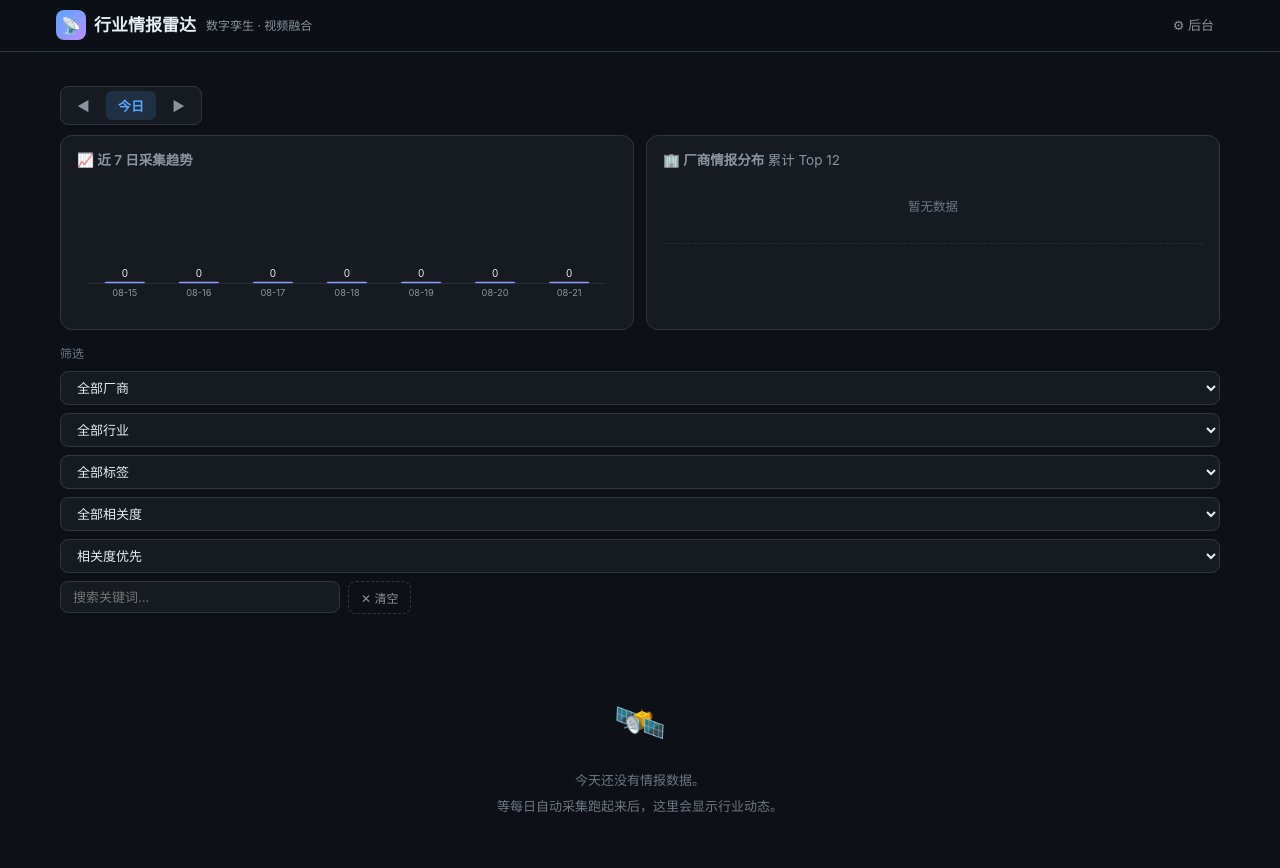
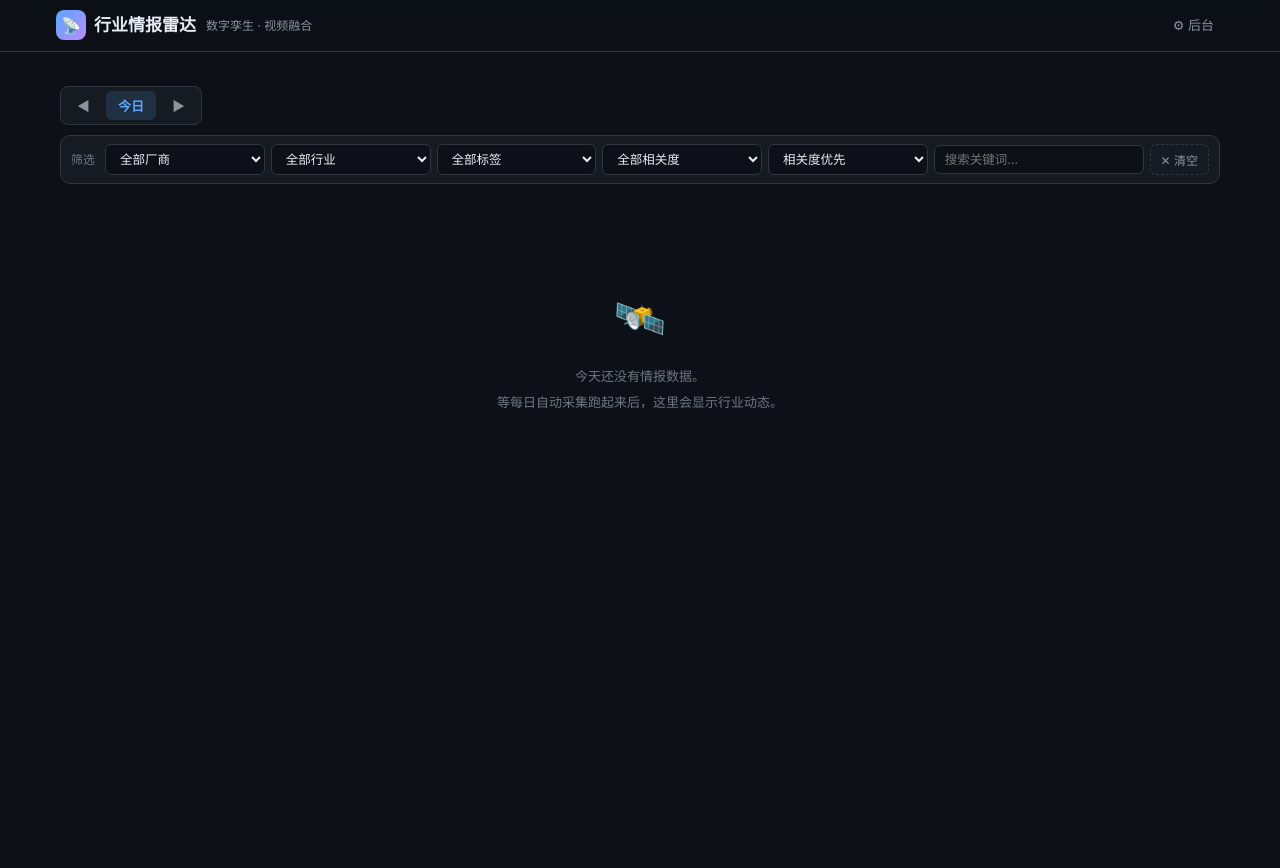
Before and after one commit to angeldebaba/intel-radar, a Flask app: page / in a window 1280 px wide. Shown: the top 868 px of the page. After the commit the page ends 409 px from the top, so only its background shows below. Run offline with Flask 3, Linux system fonts and the light colour scheme; data that the repository does not hold is empty; some libraries are stand-ins or nearby versions.

Commit message:
UX优化: 筛选单行+趋势后台化+卡片放大分页+缩略图
- 筛选区压缩为单行(内边距/字号/min-width 全面下调)
- 趋势仪表盘从公开页移到后台"概览"页签
- intelligence 表新增 image 字段(自动迁移老库),采集器在结果入库前
  抓文章页 og:image/twitter:image/首图作为缩略图
- 卡片改为大尺寸: 单列(>1100px 两列), padding/字号/摘要行数全部上调
- 卡片有图时横向布局(180x120 缩略图在左)
- /api/intelligence 支持 page/page_size,前端增加分页器(8条/页)

```diff
--- a/templates/index.html
+++ b/templates/index.html
@@ -42,25 +42,29 @@ header.topbar{position:sticky;top:0;z-index:100;background:rgba(13,17,23,.92);ba
 .stat-chip b{color:var(--text);margin:0 2px;}
 
 /* ===== 筛选栏 ===== */
-.filters{display:flex;gap:8px;flex-wrap:wrap;margin-bottom:14px;align-items:center;}
-.filters select,.filters input[type=text]{background:var(--bg2);border:1px solid var(--border);color:var(--text);padding:7px 12px;border-radius:8px;font-size:13px;font-family:inherit;outline:none;min-width:110px;}
+.filters{display:flex;gap:6px;flex-wrap:wrap;margin-bottom:14px;align-items:center;padding:8px 10px;background:var(--bg2);border:1px solid var(--border);border-radius:10px;}
+.filters select,.filters input[type=text]{background:var(--bg);border:1px solid var(--border);color:var(--text);padding:6px 10px;border-radius:6px;font-size:12.5px;font-family:inherit;outline:none;min-width:0;flex:1 1 110px;max-width:160px;}
 .filters select:focus,.filters input:focus{border-color:var(--blue);}
-.filters input[type=text]{flex:1;min-width:140px;max-width:280px;}
-.filters .f-label{color:var(--text3);font-size:12px;}
-.filter-clear{background:none;border:1px dashed var(--border);color:var(--text2);padding:7px 12px;border-radius:8px;cursor:pointer;font-size:12px;}
+.filters input[type=text]{flex:1 1 160px;min-width:140px;max-width:220px;}
+.filters .f-label{color:var(--text3);font-size:12px;margin-right:4px;flex-shrink:0;font-weight:500;}
+.filter-clear{background:none;border:1px dashed var(--border);color:var(--text2);padding:6px 10px;border-radius:6px;cursor:pointer;font-size:12px;flex-shrink:0;}
 .filter-clear:hover{color:var(--blue);border-color:var(--blue);}
 
 /* ===== 情报卡片 ===== */
-.intel-grid{display:grid;grid-template-columns:1fr;gap:12px;}
-@media(min-width:768px){.intel-grid{grid-template-columns:1fr 1fr;}}
-@media(min-width:1024px){.intel-grid{grid-template-columns:1fr 1fr 1fr;}}
-.intel-card{background:var(--bg2);border:1px solid var(--border);border-radius:12px;padding:14px 16px;display:flex;flex-direction:column;gap:8px;transition:border-color .15s, transform .15s;}
+.intel-grid{display:grid;grid-template-columns:1fr;gap:14px;}
+@media(min-width:768px){.intel-grid{grid-template-columns:1fr;}}
+@media(min-width:1100px){.intel-grid{grid-template-columns:1fr 1fr;}}
+.intel-card{background:var(--bg2);border:1px solid var(--border);border-radius:12px;padding:16px 18px;display:flex;flex-direction:column;gap:10px;transition:border-color .15s, transform .15s;}
 .intel-card:hover{border-color:#3d4754;transform:translateY(-1px);}
+.intel-card.has-image{flex-direction:row;gap:16px;align-items:flex-start;}
+.intel-card.has-image .card-body{flex:1;min-width:0;display:flex;flex-direction:column;gap:10px;}
+.card-thumb{width:180px;height:120px;border-radius:8px;object-fit:cover;background:var(--bg3);flex-shrink:0;display:block;}
+@media(max-width:600px){.intel-card.has-image{flex-direction:column;}.card-thumb{width:100%;height:160px;}}
 .card-top{display:flex;align-items:flex-start;gap:10px;}
 .card-badge{display:flex;flex-direction:column;align-items:center;min-width:34px;gap:2px;}
 .rel-stars{color:var(--orange);font-size:11px;letter-spacing:-1px;white-space:nowrap;}
 .rel-num{color:var(--text3);font-size:10px;}
-.card-title{font-size:14.5px;font-weight:600;line-height:1.45;flex:1;}
+.card-title{font-size:15px;font-weight:600;line-height:1.5;flex:1;}
 .card-title a{color:var(--text);}
 .card-title a:hover{color:var(--blue);}
 .fav-btn{background:none;border:none;font-size:17px;cursor:pointer;color:var(--text3);padding:2px 4px;transition:all .15s;flex-shrink:0;}
@@ -72,7 +76,13 @@ header.topbar{position:sticky;top:0;z-index:100;background:rgba(13,17,23,.92);ba
 .chip-industry{background:rgba(57,197,207,.13);color:#5fd4dd;}
 .chip-tag{background:rgba(188,140,255,.13);color:#cba8ff;}
 .chip-src{background:var(--bg3);color:var(--text2);}
-.card-summary{color:var(--text2);font-size:12.5px;line-height:1.6;display:-webkit-box;-webkit-line-clamp:3;-webkit-box-orient:vertical;overflow:hidden;}
+.card-summary{color:var(--text2);font-size:13px;line-height:1.7;display:-webkit-box;-webkit-line-clamp:4;-webkit-box-orient:vertical;overflow:hidden;}
+.pagination{display:flex;justify-content:center;align-items:center;gap:6px;margin:18px 0 8px;flex-wrap:wrap;}
+.pagination button{background:var(--bg2);border:1px solid var(--border);color:var(--text);padding:6px 12px;border-radius:6px;cursor:pointer;font-size:13px;transition:all .15s;font-family:inherit;}
+.pagination button:hover:not(:disabled){border-color:var(--blue);color:var(--blue);}
+.pagination button.active{background:var(--blue);border-color:var(--blue);color:#fff;}
+.pagination button:disabled{opacity:.4;cursor:not-allowed;}
+.pagination .pg-info{color:var(--text3);font-size:12px;padding:0 8px;}
 .card-summary.expanded{-webkit-line-clamp:unset;}
 .card-foot{display:flex;justify-content:space-between;align-items:center;margin-top:auto;padding-top:6px;border-top:1px solid rgba(48,54,61,.5);}
 .card-foot .date{color:var(--text3);font-size:11.5px;}
@@ -209,19 +219,6 @@ table.tbl tr:hover td{background:rgba(88,166,255,.04);}
     <div class="stats" id="statsBar"></div>
   </div>
 
-  <!-- 趋势仪表盘 -->
-  <div class="dash-grid" id="dashGrid">
-    <div class="dash-card">
-      <h3>📈 近 7 日采集趋势</h3>
-      <div id="chartTrend"><div class="empty-mini">暂无数据</div></div>
-    </div>
-    <div class="dash-card">
-      <h3>🏢 厂商情报分布 <span class="hint" style="font-weight:400">累计 Top 12</span></h3>
-      <div id="chartVendor"><div class="empty-mini">暂无数据</div></div>
-      <div class="tag-cloud" id="tagCloud"></div>
-    </div>
-  </div>
-
   <!-- 筛选栏 -->
   <div class="filters" id="filterBar">
     <span class="f-label">筛选</span>
@@ -274,6 +271,17 @@ table.tbl tr:hover td{background:rgba(88,166,255,.04);}
   <!-- 概览 -->
   <div class="tab-panel" id="tab-overview">
     <div class="kv-grid" id="ovStats"></div>
+    <div class="dash-grid">
+      <div class="dash-card">
+        <h3>📈 近 7 日采集趋势</h3>
+        <div id="chartTrend"><div class="empty-mini">暂无数据</div></div>
+      </div>
+      <div class="dash-card">
+        <h3>🏢 厂商情报分布 <span class="hint" style="font-weight:400">累计 Top 12</span></h3>
+        <div id="chartVendor"><div class="empty-mini">暂无数据</div></div>
+        <div class="tag-cloud" id="tagCloud"></div>
+      </div>
+    </div>
     <div class="panel">
       <h3>今日情报预览 <span class="hint">相关度最高的前6条</span></h3>
       <div class="intel-grid" id="ovToday"></div>
@@ -391,7 +399,7 @@ table.tbl tr:hover td{background:rgba(88,166,255,.04);}
 </div><!-- /container -->
 
 <script>
-var state = { date: '', vendor: '', industry: '', tag: '', rel: '', keyword: '', sort: 'rel', isAdmin: false };
+var state = { date: '', vendor: '', industry: '', tag: '', rel: '', keyword: '', sort: 'rel', page: 1, isAdmin: false };
 var DAY_MS = 86400000;
 
 function todayStr(){ var d=new Date(); return d.getFullYear()+'-'+String(d.getMonth()+1).padStart(2,'0')+'-'+String(d.getDate()).padStart(2,'0'); }
@@ -417,7 +425,7 @@ function initRoute(){
 }
 
 /* ===== 公开页 ===== */
-function loadAll(){ loadDates(); loadStats(); loadFilters(); loadIntelligence(); loadTrend(); }
+function loadAll(){ loadDates(); loadStats(); loadFilters(); loadIntelligence(); }
 
 /* ===== 趋势仪表盘 ===== */
 function loadTrend(){
@@ -523,17 +531,34 @@ function loadIntelligence(){
   if(state.tag) qs+='&tag='+encodeURIComponent(state.tag);
   if(state.rel) qs+='&relevance='+state.rel;
   if(state.keyword) qs+='&q='+encodeURIComponent(state.keyword);
+  qs+='&page='+state.page+'&page_size=8';
   var grid=document.getElementById('intelGrid'), empty=document.getElementById('emptyState');
   grid.innerHTML='<div class="loading">📡 正在加载情报…</div>';
   empty.classList.add('hidden');
   api('/api/intelligence'+qs).then(function(res){
-    if(!res.ok || !res.data.length){ grid.innerHTML=''; empty.classList.remove('hidden'); return; }
+    if(!res.ok || !res.data.length){ grid.innerHTML=''; empty.classList.remove('hidden'); renderPager(0,1,1); return; }
     empty.classList.add('hidden');
     var list=res.data.slice();
     if(state.sort==='new'){ list.sort(function(a,b){ return b.id-a.id; }); }
     grid.innerHTML = list.map(cardHtml).join('');
+    renderPager(res.total, res.page, res.total_pages);
   }).catch(function(){ grid.innerHTML=''; empty.classList.remove('hidden'); });
 }
+function renderPager(total, page, totalPages){
+  var el=document.getElementById('pager');
+  if(!el){ el=document.createElement('div'); el.id='pager'; el.className='pagination'; var eg=document.getElementById('intelGrid'); if(eg && eg.parentNode) eg.parentNode.insertBefore(el, eg.nextSibling); }
+  if(!total){ el.innerHTML=''; return; }
+  var html='';
+  html += '<button onclick="goPage('+(page-1)+')" '+(page<=1?'disabled':'')+'>‹ 上一页</button>';
+  var start=Math.max(1,page-2), end=Math.min(totalPages,page+2);
+  if(start>1){ html += '<button onclick="goPage(1)">1</button>'; if(start>2) html += '<span class="pg-info">…</span>'; }
+  for(var i=start;i<=end;i++) html += '<button class="'+(i===page?'active':'')+'" onclick="goPage('+i+')">'+i+'</button>';
+  if(end<totalPages){ if(end<totalPages-1) html += '<span class="pg-info">…</span>'; html += '<button onclick="goPage('+totalPages+')">'+totalPages+'</button>'; }
+  html += '<button onclick="goPage('+(page+1)+')" '+(page>=totalPages?'disabled':'')+'>下一页 ›</button>';
+  html += '<span class="pg-info">共 '+total+' 条 / '+page+'/'+totalPages+'</span>';
+  el.innerHTML=html;
+}
+function goPage(p){ if(p<1) return; state.page=p; loadIntelligence(); var eg=document.getElementById('intelGrid'); if(eg) window.scrollTo({top:eg.offsetTop-100,behavior:'smooth'}); }
 function cardHtml(it){
   var stars='', i;
   for(i=0;i<5;i++) stars += i<it.relevance ? '★' : '☆';
@@ -543,19 +568,25 @@ function cardHtml(it){
   if(it.industry) chips+='<span class="chip chip-industry">'+it.industry+'</span>';
   if(it.source) chips+='<span class="chip chip-src">'+it.source+'</span>';
   var title = it.url ? '<a href="'+it.url+'" target="_blank">'+esc(it.title)+'</a>' : esc(it.title);
-  return '<div class="intel-card" id="card-'+it.id+'">'+
+  // 摘要：summary(200字) 优先， 否则用 description
+  var sumText = it.summary || it.description || '';
+  var thumb = it.image ? '<img class="card-thumb" src="'+esc(it.image)+'" loading="lazy" referrerpolicy="no-referrer" onerror="this.style.display=\'none\'">' : '';
+  var cls = thumb ? 'intel-card has-image' : 'intel-card';
+  var body =
+    '<div class="card-body">'+
       '<div class="card-top">'+
         '<div class="card-badge"><span class="rel-stars">'+stars+'</span><span class="rel-num">'+it.relevance+'/5</span></div>'+
         '<div class="card-title">'+title+'</div>'+
         '<button class="fav-btn'+(it.is_favorite?' on':'')+'" onclick="toggleFav('+it.id+',this)">'+(it.is_favorite?'★':'☆')+'</button>'+
       '</div>'+
       '<div class="card-meta">'+chips+tags+'</div>'+
-    '<div class="card-summary" id="sum-'+it.id+'">'+esc(it.summary||it.description||'')+'</div>'+
+      '<div class="card-summary" id="sum-'+it.id+'">'+esc(sumText)+'</div>'+
       '<div class="card-foot">'+
         '<span class="date">'+it.date+'</span>'+
-      (it.summary&&it.summary.length>80?'<button class="expand-btn" onclick="toggleSummary('+it.id+',this)">展开</button>':'')+
+        (sumText.length>100?'<button class="expand-btn" onclick="toggleSummary('+it.id+',this)">展开</button>':'')+
       '</div>'+
     '</div>';
+  return '<div class="'+cls+'" id="card-'+it.id+'">'+thumb+body+'</div>';
 }
 function toggleSummary(id,btn){
   var el=document.getElementById('sum-'+id);
@@ -610,7 +641,8 @@ function loadOverview(){
       '<div class="kv"><div class="num">'+s.favorites+'</div><div class="label">已收藏</div></div>'+
       '<div class="kv"><div class="num">'+s.vendors+'</div><div class="label">厂商覆盖</div></div>';
   });
-  api('/api/intelligence?date='+todayStr()+'&relevance=1').then(function(res){
+  loadTrend();
+  api('/api/intelligence?date='+todayStr()+'&relevance=1&page_size=6').then(function(res){
     var el=document.getElementById('ovToday');
     if(!res.ok || !res.data.length){ el.innerHTML='<div class="empty-state" style="padding:30px"><div class="big">🛰️</div><div class="tip">今日暂无数据，可去「采集推送」手动采集一次</div></div>'; return; }
     el.innerHTML=res.data.slice(0,6).map(cardHtml).join('');
@@ -833,15 +865,15 @@ function loadLogs(){
 }
 
 /* ===== 筛选事件绑定 ===== */
-document.getElementById('fVendor').addEventListener('change',function(){ state.vendor=this.value; loadIntelligence(); });
-document.getElementById('fIndustry').addEventListener('change',function(){ state.industry=this.value; loadIntelligence(); });
-document.getElementById('fTag').addEventListener('change',function(){ state.tag=this.value; loadIntelligence(); });
-document.getElementById('fRel').addEventListener('change',function(){ state.rel=this.value; loadIntelligence(); });
-document.getElementById('fSort').addEventListener('change',function(){ state.sort=this.value; loadIntelligence(); });
+document.getElementById('fVendor').addEventListener('change',function(){ state.vendor=this.value; state.page=1; loadIntelligence(); });
+document.getElementById('fIndustry').addEventListener('change',function(){ state.industry=this.value; state.page=1; loadIntelligence(); });
+document.getElementById('fTag').addEventListener('change',function(){ state.tag=this.value; state.page=1; loadIntelligence(); });
+document.getElementById('fRel').addEventListener('change',function(){ state.rel=this.value; state.page=1; loadIntelligence(); });
+document.getElementById('fSort').addEventListener('change',function(){ state.sort=this.value; state.page=1; loadIntelligence(); });
 var kwTimer;
 document.getElementById('fKeyword').addEventListener('input',function(){
   clearTimeout(kwTimer); var me=this;
-  kwTimer=setTimeout(function(){ state.keyword=me.value.trim(); loadIntelligence(); },400);
+  kwTimer=setTimeout(function(){ state.keyword=me.value.trim(); state.page=1; loadIntelligence(); },400);
 });
 
 /* ===== 启动 ===== */
```
Lines whose indentation alone changed are shown as unchanged.
